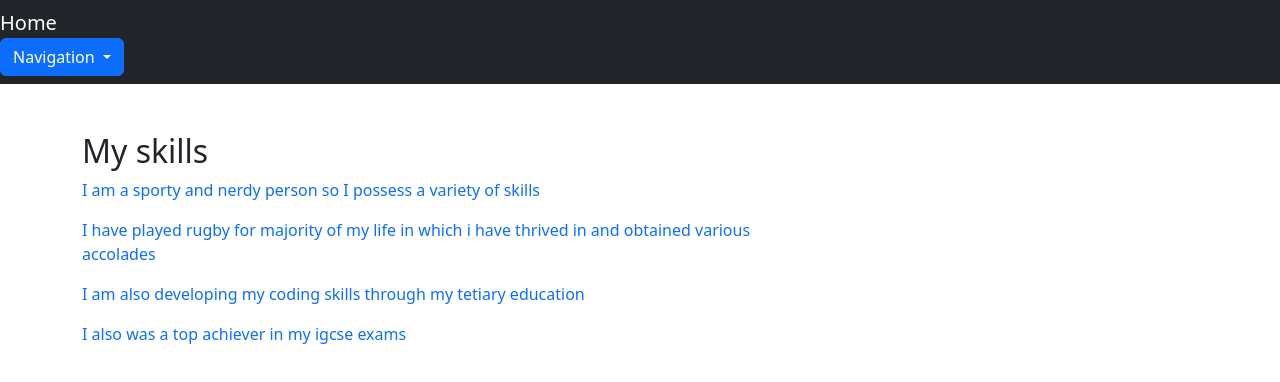
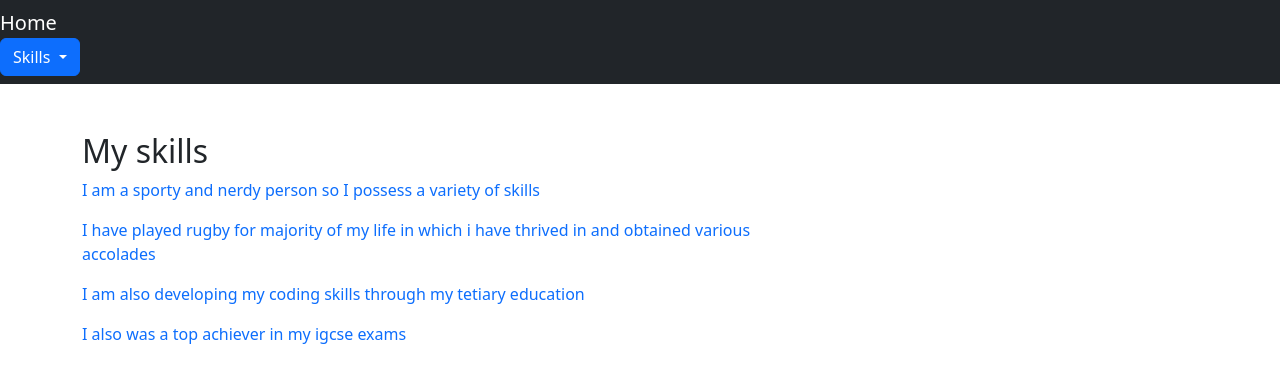
Before and after one commit to YanniMok/personal-profile, a plain HTML site: page skills.html in a window 1280 px wide. Drawn offline with nearby package versions, Linux system fonts and the light colour scheme.

Commit message:
Update skills.html

```diff
--- a/skills.html
+++ b/skills.html
@@ -15,7 +15,7 @@
                 </button>
                     <div class="dropdown">
     <button type="button" class="btn btn-primary dropdown-toggle" data-bs-toggle="dropdown">
-      Navigation
+      Skills
     </button>
                  <ul class="dropdown-menu">
       <li><a class="dropdown-item" href="education.html">Education</a></li>
```
